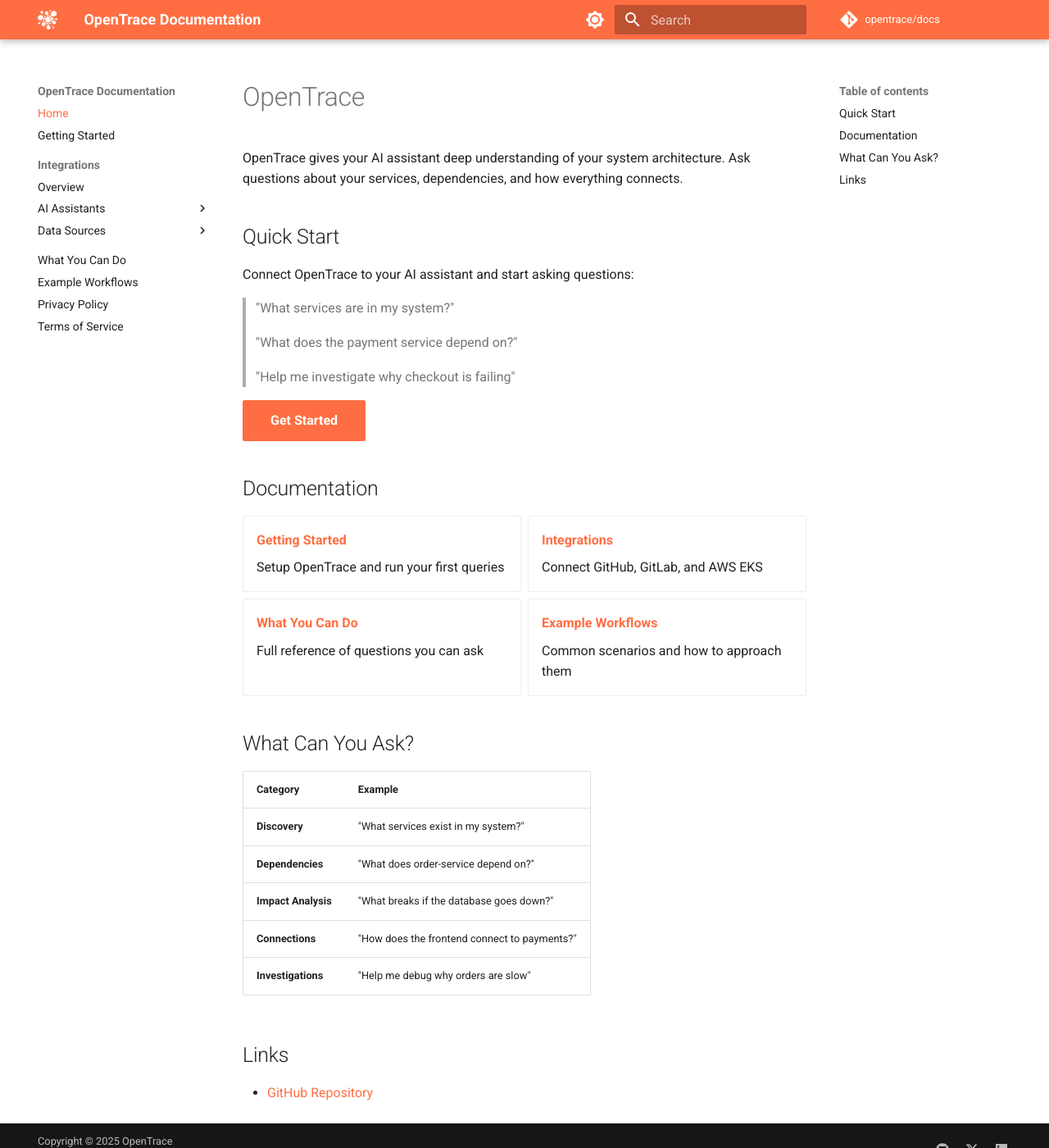
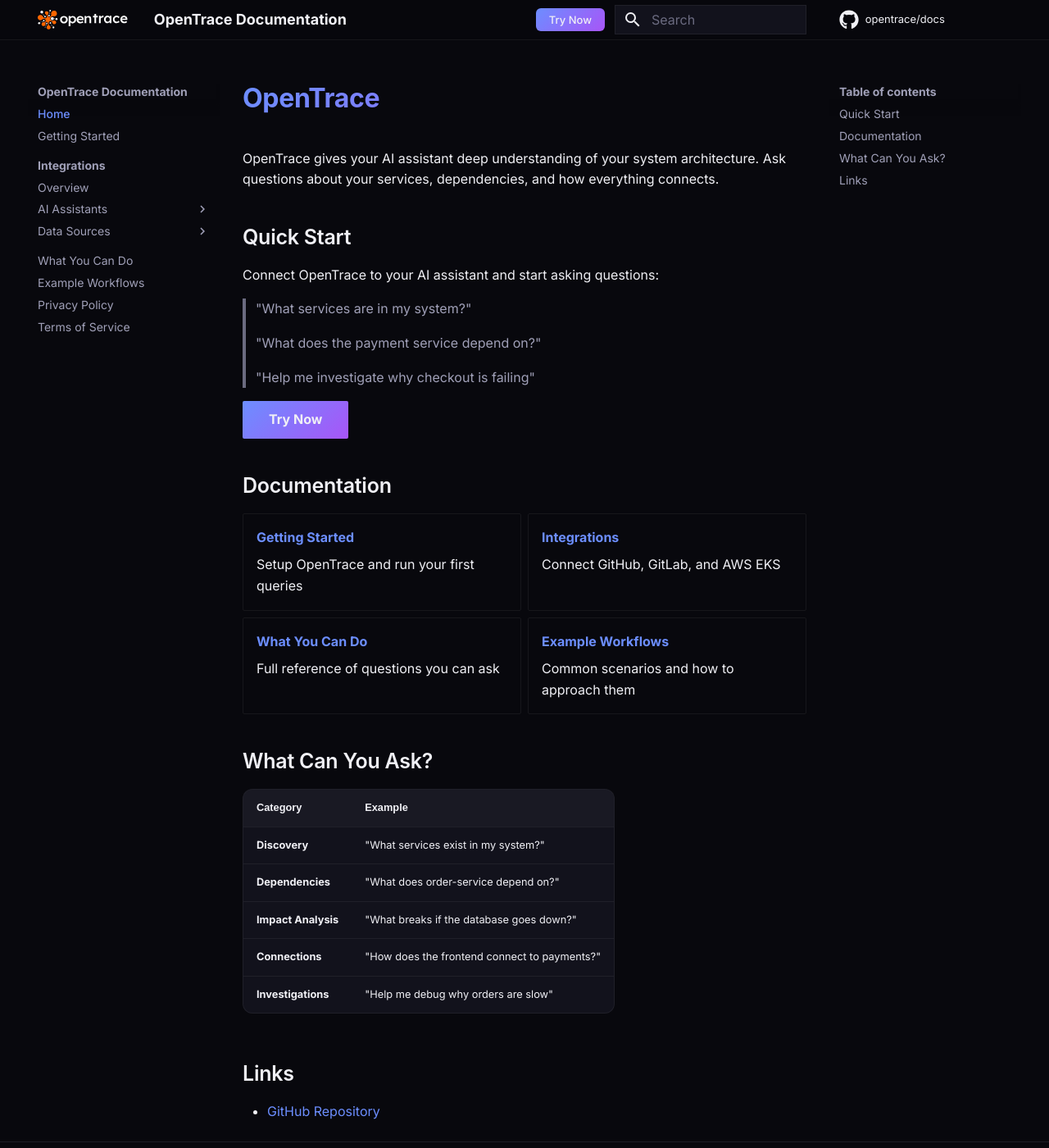
Before and after one commit to opentrace/docs, an MkDocs documentation site: the page built from docs/index.md, in a window 1280 px wide and 1400 px high. Shown: the whole window at 82% size. Built offline with MkDocs 1.6.1 and Material for MkDocs 9.7.7, drawn with Linux system fonts in a browser that asks for light colours; some web fonts are replaced; comment, search, counter and statistics services are not loaded; some of the changed text lies outside the part shown.

Commit message:
feat(theme): restyle docs to match opentrace.com (#21)
* feat(theme): restyle docs to match opentrace.com website

- Dark-only slate scheme with matching color palette (#08080d bg, #6C8EFF/#A855F7 accents)
- Host Grotesk headings, Inter body font loaded via CSS
- Gradient h1s, styled code blocks, admonitions, tables, and scrollbars
- "Try Now" button in header linking to oss.opentrace.ai
- Updated homepage CTA from "Get Started" to "Try Now" linking to oss.opentrace.ai

Co-Authored-By: Claude Opus 4.6 (1M context) <noreply@anthropic.com>

* feat(theme): update logo to match website wordmark

Replace icon-only white logo with full OpenTrace wordmark from the website,
including the orange (#f60) icon and "OpenTrace" text.

Co-Authored-By: Claude Opus 4.6 (1M context) <noreply@anthropic.com>

---------

Co-authored-by: Claude Opus 4.6 (1M context) <noreply@anthropic.com>

```diff
--- a/docs/index.md
+++ b/docs/index.md
@@ -12,7 +12,7 @@ Connect OpenTrace to your AI assistant and start asking questions:
 
 > "Help me investigate why checkout is failing"
 
-[Get Started](getting-started.md){ .md-button .md-button--primary }
+[Try Now](https://oss.opentrace.ai){ .md-button .md-button--primary target="_blank" rel="noopener" }
 
 ## Documentation
 
--- /dev/null
+++ b/docs/overrides/main.html
@@ -0,0 +1,37 @@
+{% extends "base.html" %}
+
+{% block htmltitle %}
+  <title>{{ config.site_name }}{% if page.title %} — {{ page.title }}{% endif %}</title>
+{% endblock %}
+
+{% block extrahead %}
+  <style>
+    .md-header__topic ~ .md-header__try-now {
+      margin-left: auto;
+    }
+  </style>
+{% endblock %}
+
+{% block scripts %}
+  {{ super() }}
+  <script>
+    // Inject "Try Now" button into header next to search
+    (function() {
+      var container = document.querySelector('.md-header__inner');
+      if (!container) return;
+      var btn = document.createElement('a');
+      btn.href = 'https://oss.opentrace.ai';
+      btn.target = '_blank';
+      btn.rel = 'noopener';
+      btn.className = 'md-header__try-now';
+      btn.textContent = 'Try Now';
+      // Insert before the search or source icon
+      var search = container.querySelector('.md-search');
+      if (search) {
+        search.parentNode.insertBefore(btn, search);
+      } else {
+        container.appendChild(btn);
+      }
+    })();
+  </script>
+{% endblock %}
--- /dev/null
+++ b/docs/stylesheets/extra.css
@@ -0,0 +1,284 @@
+/* ═══════════════════════════════════════════════
+   OpenTrace Docs — Custom Theme
+   Matches opentrace.com website design
+   ═══════════════════════════════════════════════ */
+
+/* ─── Google Fonts ─── */
+@import url('https://fonts.googleapis.com/css2?family=Host+Grotesk:wght@300;400;500;600;700&family=Inter:wght@300;400;500;600;700&display=swap');
+
+/* ─── Color Palette (dark-only, matching website) ─── */
+[data-md-color-scheme="slate"] {
+  --md-default-bg-color: #08080d;
+  --md-default-fg-color: #f0f0f5;
+  --md-default-fg-color--light: #a0a0b8;
+  --md-default-fg-color--lighter: #6b6b80;
+  --md-default-fg-color--lightest: rgba(255, 255, 255, 0.06);
+
+  --md-primary-fg-color: #6C8EFF;
+  --md-primary-fg-color--light: #8aa4ff;
+  --md-primary-fg-color--dark: #5070e0;
+  --md-primary-bg-color: #f0f0f5;
+  --md-primary-bg-color--light: #a0a0b8;
+
+  --md-accent-fg-color: #A855F7;
+  --md-accent-fg-color--transparent: rgba(168, 85, 247, 0.1);
+  --md-accent-bg-color: #f0f0f5;
+
+  /* Code */
+  --md-code-bg-color: #12121c;
+  --md-code-fg-color: #f0f0f5;
+  --md-code-hl-color: rgba(108, 142, 255, 0.15);
+
+  /* Typeset */
+  --md-typeset-color: #f0f0f5;
+  --md-typeset-a-color: #6C8EFF;
+
+  /* Footer */
+  --md-footer-bg-color: #0e0e16;
+  --md-footer-bg-color--dark: #08080d;
+  --md-footer-fg-color: #a0a0b8;
+  --md-footer-fg-color--light: #6b6b80;
+  --md-footer-fg-color--lighter: rgba(255, 255, 255, 0.06);
+}
+
+/* ─── Typography ─── */
+:root {
+  --md-text-font: "Inter", -apple-system, BlinkMacSystemFont, sans-serif;
+  --md-code-font: "JetBrains Mono", "Fira Code", monospace;
+}
+
+.md-typeset h1,
+.md-typeset h2,
+.md-typeset h3,
+.md-typeset h4,
+.md-typeset h5,
+.md-typeset h6 {
+  font-family: "Host Grotesk", -apple-system, BlinkMacSystemFont, sans-serif;
+  font-weight: 600;
+}
+
+.md-typeset h1 {
+  font-weight: 700;
+}
+
+/* ─── Header / Nav ─── */
+.md-header {
+  background: rgba(8, 8, 13, 0.85);
+  backdrop-filter: blur(12px);
+  -webkit-backdrop-filter: blur(12px);
+  border-bottom: 1px solid rgba(255, 255, 255, 0.06);
+  box-shadow: none;
+}
+
+.md-header[data-md-state="shadow"] {
+  box-shadow: 0 1px 0 rgba(255, 255, 255, 0.06);
+}
+
+/* ─── Sidebar / Nav ─── */
+.md-sidebar {
+  background: transparent;
+}
+
+.md-nav__link {
+  color: #a0a0b8;
+  transition: color 0.2s ease;
+}
+
+.md-nav__link:hover,
+.md-nav__link--active {
+  color: #6C8EFF;
+}
+
+.md-nav__item--active > .md-nav__link {
+  color: #6C8EFF;
+  font-weight: 500;
+}
+
+/* Active indicator uses gradient */
+.md-nav__link--active {
+  border-color: #6C8EFF;
+}
+
+/* ─── Tabs (if enabled) ─── */
+.md-tabs {
+  background: #0e0e16;
+  border-bottom: 1px solid rgba(255, 255, 255, 0.06);
+}
+
+/* ─── Content area ─── */
+.md-main {
+  background: #08080d;
+}
+
+.md-content {
+  background: transparent;
+}
+
+/* ─── Links ─── */
+.md-typeset a {
+  color: #6C8EFF;
+  transition: color 0.2s ease;
+}
+
+.md-typeset a:hover {
+  color: #A855F7;
+}
+
+/* ─── Code blocks ─── */
+.md-typeset code {
+  background: #12121c;
+  border: 1px solid rgba(255, 255, 255, 0.06);
+  border-radius: 6px;
+  color: #f0f0f5;
+}
+
+.md-typeset pre {
+  background: #12121c;
+  border: 1px solid rgba(255, 255, 255, 0.06);
+  border-radius: 12px;
+}
+
+.md-typeset pre > code {
+  border: none;
+  background: transparent;
+}
+
+/* Copy button in code blocks */
+.md-clipboard {
+  color: #6b6b80;
+}
+
+.md-clipboard:hover {
+  color: #6C8EFF;
+}
+
+/* ─── Admonitions ─── */
+.md-typeset .admonition,
+.md-typeset details {
+  background: #12121c;
+  border: 1px solid rgba(255, 255, 255, 0.06);
+  border-radius: 12px;
+  box-shadow: none;
+}
+
+.md-typeset .admonition-title,
+.md-typeset summary {
+  background: rgba(255, 255, 255, 0.03);
+  border-bottom: 1px solid rgba(255, 255, 255, 0.06);
+}
+
+/* ─── Tables ─── */
+.md-typeset table:not([class]) {
+  background: #12121c;
+  border: 1px solid rgba(255, 255, 255, 0.06);
+  border-radius: 12px;
+  overflow: hidden;
+}
+
+.md-typeset table:not([class]) th {
+  background: rgba(255, 255, 255, 0.03);
+  color: #f0f0f5;
+  font-family: "Host Grotesk", sans-serif;
+  font-weight: 600;
+}
+
+.md-typeset table:not([class]) td {
+  border-top-color: rgba(255, 255, 255, 0.06);
+}
+
+/* ─── Search ─── */
+.md-search__input {
+  background: #12121c;
+  border: 1px solid rgba(255, 255, 255, 0.06);
+  color: #f0f0f5;
+}
+
+.md-search__input::placeholder {
+  color: #6b6b80;
+}
+
+.md-search-result {
+  background: #0e0e16;
+}
+
+.md-search-result__link:hover {
+  background: #12121c;
+}
+
+/* ─── Footer ─── */
+.md-footer {
+  border-top: 1px solid rgba(255, 255, 255, 0.06);
+}
+
+/* ─── Scrollbar ─── */
+::-webkit-scrollbar {
+  width: 6px;
+  height: 6px;
+}
+
+::-webkit-scrollbar-track {
+  background: #08080d;
+}
+
+::-webkit-scrollbar-thumb {
+  background: #1a1a2e;
+  border-radius: 3px;
+}
+
+::-webkit-scrollbar-thumb:hover {
+  background: #6C8EFF;
+}
+
+/* ─── Gradient accent for headings ─── */
+.md-typeset h1 {
+  background: linear-gradient(135deg, #6C8EFF, #A855F7);
+  -webkit-background-clip: text;
+  -webkit-text-fill-color: transparent;
+  background-clip: text;
+}
+
+/* ─── Buttons / Primary actions ─── */
+.md-typeset .md-button--primary {
+  background: linear-gradient(135deg, #6C8EFF, #A855F7);
+  border: none;
+  color: #f0f0f5;
+}
+
+.md-typeset .md-button--primary:hover {
+  opacity: 0.9;
+}
+
+/* ─── Header "Try Now" button ─── */
+.md-header__try-now {
+  display: inline-flex;
+  align-items: center;
+  padding: 6px 16px;
+  margin-right: 12px;
+  font-family: "Inter", sans-serif;
+  font-size: 13px;
+  font-weight: 500;
+  color: #f0f0f5;
+  background: linear-gradient(135deg, #6C8EFF, #A855F7);
+  border-radius: 6px;
+  text-decoration: none;
+  white-space: nowrap;
+  transition: opacity 0.2s ease;
+}
+
+.md-header__try-now:hover {
+  opacity: 0.85;
+  color: #f0f0f5;
+}
+
+/* Hide on very small screens to avoid crowding */
+@media screen and (max-width: 480px) {
+  .md-header__try-now {
+    display: none;
+  }
+}
+
+/* ─── Selection color ─── */
+::selection {
+  background: rgba(108, 142, 255, 0.3);
+  color: #f0f0f5;
+}
--- a/mkdocs.yml
+++ b/mkdocs.yml
@@ -1,9 +1,9 @@
 site_name: OpenTrace Documentation
-site_url: https://opentrace.github.io/docs/
+site_url: https://docs.opentrace.com
 site_description: Documentation for OpenTrace
 
 # Copyright
-copyright: Copyright &copy; 2025 OpenTrace
+copyright: Copyright &copy; 2026 OpenTrace
 
 # Development server
 dev_addr: 127.0.0.1:3009
@@ -13,25 +13,12 @@ repo_url: https://github.com/opentrace/docs
 
 theme:
   name: material
+  custom_dir: docs/overrides
   logo: assets/logo.svg
   favicon: assets/favicon.ico
   palette:
-    # Light mode
-    - media: "(prefers-color-scheme: light)"
-      scheme: default
-      primary: deep orange
-      accent: orange
-      toggle:
-        icon: material/brightness-7
-        name: Switch to dark mode
-    # Dark mode
-    - media: "(prefers-color-scheme: dark)"
-      scheme: slate
-      primary: deep orange
-      accent: orange
-      toggle:
-        icon: material/brightness-4
-        name: Switch to light mode
+    scheme: slate
+  font: false  # Loaded via CSS for full control
   features:
     - navigation.instant
     - navigation.tracking
@@ -39,6 +26,21 @@ theme:
     - navigation.top
     - search.highlight
     - content.code.copy
+    - header.autohide
+  icon:
+    repo: fontawesome/brands/github
+
+extra_css:
+  - stylesheets/extra.css
+
+extra:
+  social:
+    - icon: fontawesome/brands/github
+      link: https://github.com/opentrace
+    - icon: fontawesome/brands/x-twitter
+      link: https://x.com/opentraceai
+    - icon: fontawesome/brands/linkedin
+      link: https://www.linkedin.com/company/opentraceai/
 
 plugins:
   - search
@@ -56,15 +58,6 @@ markdown_extensions:
       base_path: docs/snippets
   - toc:
       permalink: true
-
-extra:
-  social:
-    - icon: fontawesome/brands/github
-      link: https://github.com/opentrace
-    - icon: fontawesome/brands/x-twitter
-      link: https://x.com/opentraceai
-    - icon: fontawesome/brands/linkedin
-      link: https://www.linkedin.com/company/opentraceai/
 
 nav:
   - Home: index.md
```
Also changed, not shown: docs/assets/logo.svg.
